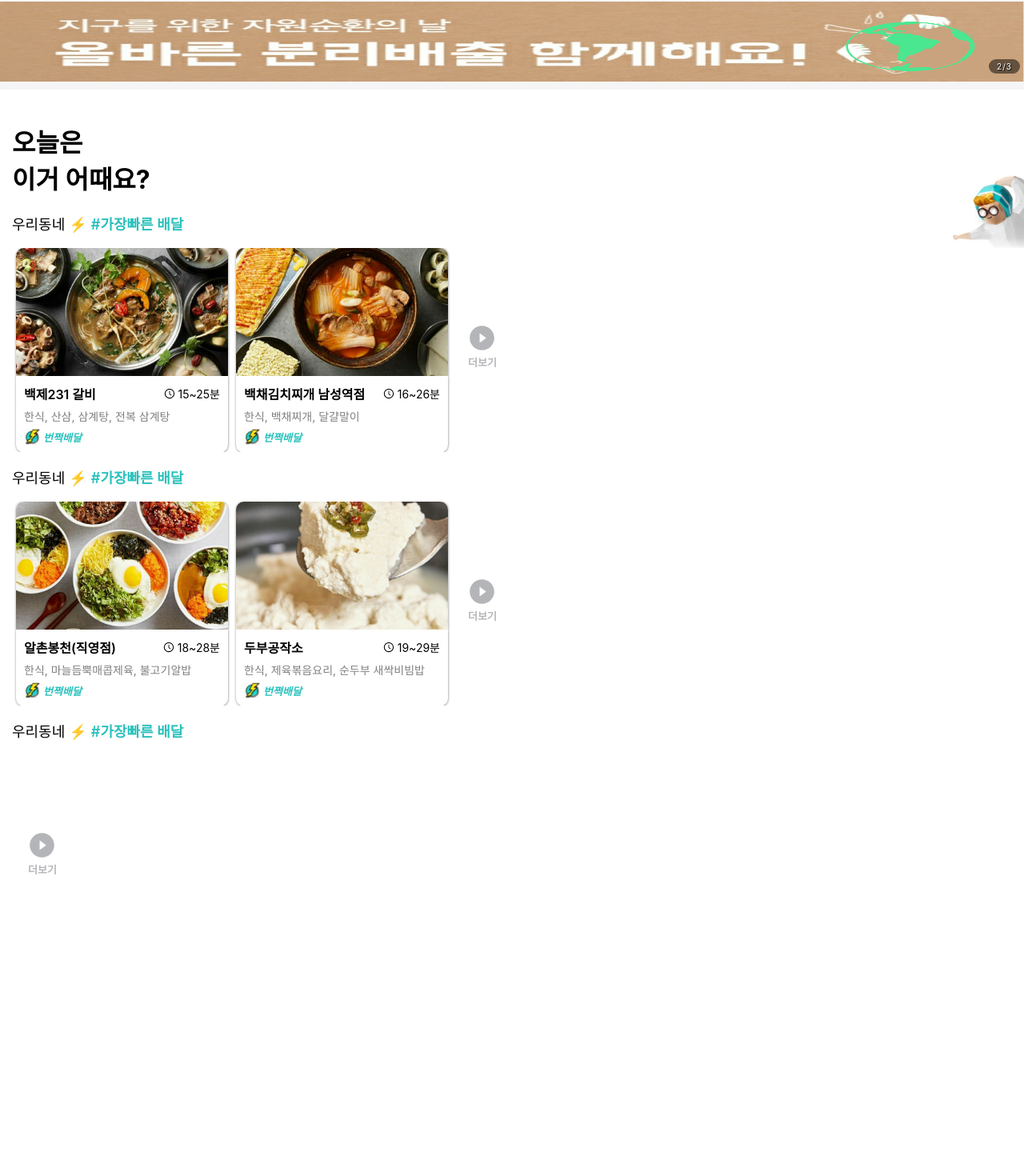
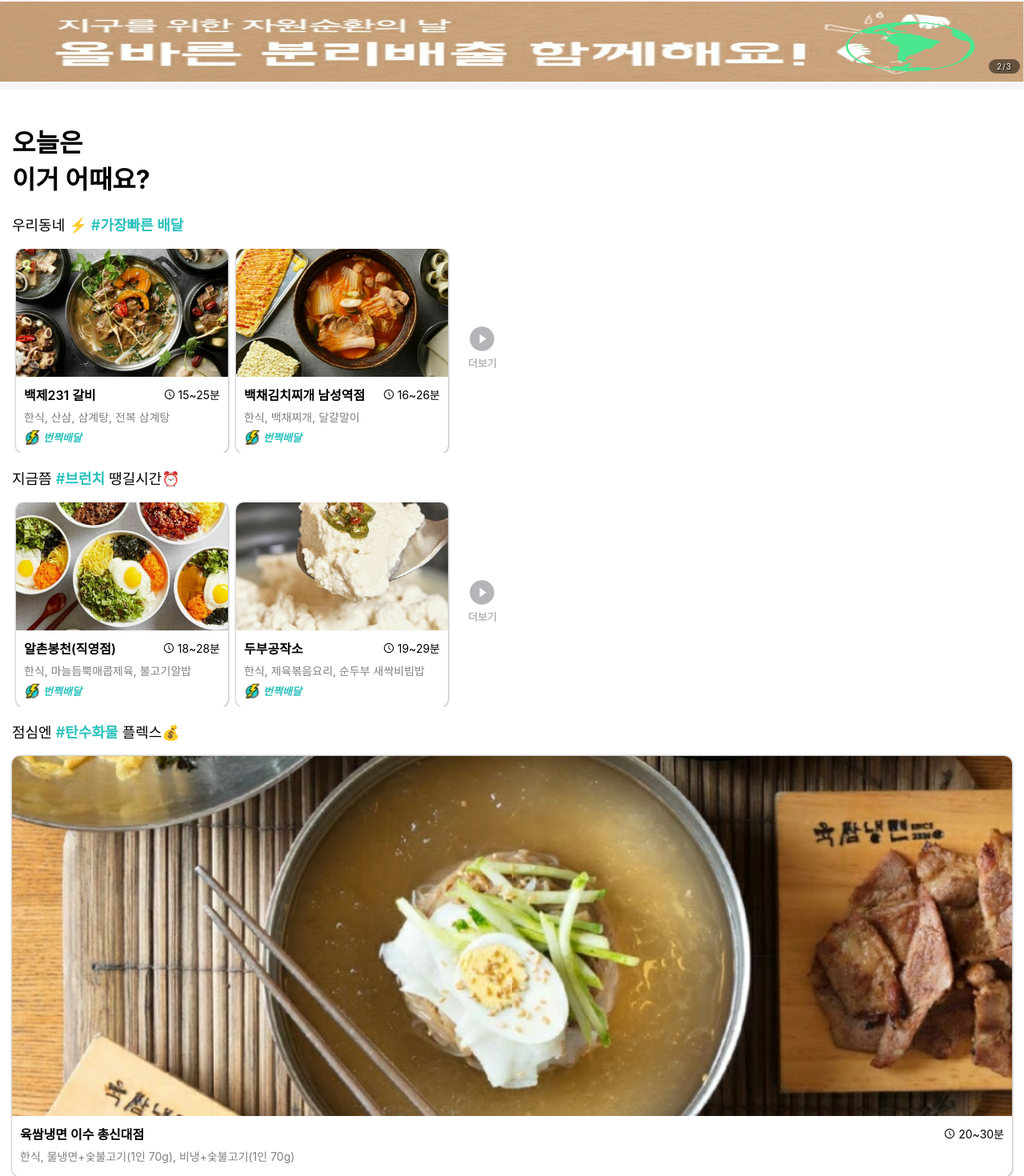
Before and after one commit to dekim1028/Bamin, a React (Create React App) app: page / in a window 1280 px wide. Shown: the part 1033-2503 px from the top of the page at 80% size. Before the commit the page ends 2364 px from the top, so only its background shows below. Built offline with nearby package versions, Linux system fonts and the light colour scheme.

Commit message:
추천 컴포넌트 개발

```diff
--- a/src/Component/BaminMain/BaminRecommend/BaminRecommend.js
+++ b/src/Component/BaminMain/BaminRecommend/BaminRecommend.js
@@ -1,35 +1,35 @@
 import React, { useState } from 'react';
 import BaminRecommendList from './BaminRecommendList';
 
-import delivery from '../../../Style/image/recommend/delivery.png';
 import '../../../Style/css/BaminMain/BaminRecommend/BaminRecommend.scss';
 
 const BaminRecommend = () => {
     const [recommendListInfo,setRecommendListInfo] = useState([
         {
             code:"fastDelivery",
-            displayType:"recommend_flex"
+            displayType:"recommend_flex",
+            text:"우리동네 ⚡️ <span class=\"recommendTag\">#가장빠른 배달</span>"
         },
         {
             code:"HomeFood",
-            displayType:"recommend_flex"
+            displayType:"recommend_flex",
+            text:"지금쯤 <span class=\"recommendTag\">#브런치</span> 땡길시간⏰"
         },
         {
             code:"Carbohydrate",
-            displayType:"recommend_block"
+            displayType:"recommend_block",
+            text:"점심엔 <span class=\"recommendTag\">#탄수화물</span> 플렉스💰"
         },
     ]);
 
     return (
         <div className="BaminRecommend">
             <h1>오늘은<br/>이거 어때요?</h1>
-            <img className="deliveryImg" src={delivery} alt="배달이"/>
             <div className="BaminRecommend_sub">
             {
                 recommendListInfo.map(info=>(
                     <BaminRecommendList recommendListInfo={info} key={info.code}>
-                        <p className="recommendText">
-                            우리동네 ⚡️ <span className="recommendTag">#가장빠른 배달</span>
+                        <p className="recommendText" dangerouslySetInnerHTML={ {__html: info.text} }>
                         </p>
                     </BaminRecommendList>
                 ))
--- a/src/Component/BaminMain/BaminRecommend/BaminRecommendList.js
+++ b/src/Component/BaminMain/BaminRecommend/BaminRecommendList.js
@@ -1,12 +1,17 @@
 import React,{useState} from 'react';
 import BaminRecommendListItem from './BaminRecommendListItem';
 
+import cn from 'classnames';
 import '../../../Style/css/BaminMain/BaminRecommend/BaminRecommendList.scss';
 
 import food_1 from '../../../Style/image/recommend/food_1.jpeg';
 import food_2 from '../../../Style/image/recommend/food_2.jpeg';
 import food_3 from '../../../Style/image/recommend/food_3.jpeg';
 import food_4 from '../../../Style/image/recommend/food_4.jpeg';
+import food_5 from '../../../Style/image/recommend/food_5.jpeg';
+import food_6 from '../../../Style/image/recommend/food_6.jpeg';
+import food_7 from '../../../Style/image/recommend/food_7.jpeg';
+import food_8 from '../../../Style/image/recommend/food_8.jpeg';
 
 import {AiFillPlayCircle} from 'react-icons/ai';
 
@@ -48,22 +53,63 @@
             menu:"한식, 제육볶음요리, 순두부 새싹비빔밥",
             fastDelivery:true
         },
+        {
+            id:5,
+            code:"Carbohydrate",
+            image:food_5,
+            name:"육쌈냉면 이수 총신대점",
+            time:"20~30분",
+            menu:"한식, 물냉면+숯불고기(1인 70g), 비냉+숯불고기(1인 70g)",
+            fastDelivery:false
+        },
+        {
+            id:6,
+            code:"Carbohydrate",
+            image:food_6,
+            name:"미스사이공 낙성대점",
+            time:"19~29분",
+            menu:"아시안, 얼큰(짬뽕) 쌀국수, 소고기 쌀국수",
+            fastDelivery:false
+        },
+        {
+            id:7,
+            code:"Carbohydrate",
+            image:food_7,
+            name:"밀겨울",
+            time:"22~32분",
+            menu:"한식, 칼칼 칼국수, 사골 칼국수",
+            fastDelivery:false
+        },
+        {
+            id:8,
+            code:"Carbohydrate",
+            image:food_8,
+            name:"북촌손만두 서울대입구역점",
+            time:"21~31분",
+            menu:"한식, 북촌피냉면, 북촌칼국수",
+            fastDelivery:true
+        },
     ]);
     return (
         <div className="BaminRecommendList">
             {children}
-            <div className="BaminRecommendList_sub">
+            <div className={cn("BaminRecommendList_sub",recommendListInfo.displayType)}>
                 {
                     items.filter(val=>val.code===recommendListInfo.code).map(item=>(
-                        <BaminRecommendListItem item={item} key={`${item.code}_${item.id}`}>
+                        <BaminRecommendListItem item={item} displayType={recommendListInfo.displayType} key={`${item.code}_${item.id}`}>
                             <img src={item.image} alt=""/>
                         </BaminRecommendListItem>
                     ))
                 }
-                <div className="plusBtn">
-                    <AiFillPlayCircle/>
-                    <div>더보기</div>
-                </div>
+                {
+                    recommendListInfo.displayType==='recommend_flex'?
+                    <div className="plusBtn_flex">
+                        <AiFillPlayCircle/>
+                        <div>더보기</div>
+                    </div>
+                    :
+                    <div className="plusBtn_block">더보기</div>
+                }
             </div>
         </div>
     );
--- a/src/Component/BaminMain/BaminRecommend/BaminRecommendListItem.js
+++ b/src/Component/BaminMain/BaminRecommend/BaminRecommendListItem.js
@@ -1,12 +1,13 @@
 import React from 'react';
 
+import cn from 'classnames';
 import '../../../Style/css/BaminMain/BaminRecommend/BaminRecommendListItem.scss';
 import fastDelivery from '../../../Style/image/recommend/fastDelivery.jpeg';
 import {AiOutlineClockCircle} from 'react-icons/ai';
 
-const BaminRecommendListItem = ({item,children}) => {
+const BaminRecommendListItem = ({item,displayType,children}) => {
     return (
-        <div className="BaminRecommendListItem">
+        <div className={cn("BaminRecommendListItem",displayType)}>
             <div className="recommend_content">
                 {children}
             </div>
--- a/src/Style/css/BaminMain/BaminMainTemplate.scss
+++ b/src/Style/css/BaminMain/BaminMainTemplate.scss
@@ -1,6 +1,6 @@
 .BaminMainTemplate{
     background:#f5f5f5;
     width:100%;
-    min-height: 2000px;
+    min-height: 3500px;
     height: auto;
 }
--- a/src/Style/css/BaminMain/BaminRecommend/BaminRecommend.scss
+++ b/src/Style/css/BaminMain/BaminRecommend/BaminRecommend.scss
@@ -3,14 +3,4 @@
     top: 4.3rem;
     background: white;
     padding: 20px 0px 20px 15px;
-    .deliveryImg{
-        width:100px;
-        position: relative;
-        float: right;
-        top: -50px;
-    }
-    .BaminRecommend_sub{
-        position: relative;
-        top:-112px;
-    }
 }
--- a/src/Style/css/BaminMain/BaminRecommend/BaminRecommendList.scss
+++ b/src/Style/css/BaminMain/BaminRecommend/BaminRecommendList.scss
@@ -1,6 +1,10 @@
 .BaminRecommendList{
     width: 100%;
+
+    &.recommend_flex{
         overflow: hidden;
+    }
+
     .recommendText{
         font-size: 18px;
     }
@@ -10,6 +14,7 @@
     }
 
     .BaminRecommendList_sub{
+        &.recommend_flex{
             height: 255px;
             display: flex;
             overflow-x: scroll;
@@ -17,8 +22,9 @@
             &::-webkit-scrollbar {
                 display: none !important; // 윈도우 크롬 등
             }
+        }
 
-        .plusBtn{
+        .plusBtn_flex{
             margin-top: 75px;
             padding: 20px;
             color: #B4B5B8;
@@ -30,5 +36,20 @@
                 font-size: 35px;
             }
         }
+
+        .plusBtn_block{
+            text-align: center;
+            border: 1px solid #B4B5B8;
+            width: 100px;
+            padding: 6px;
+            border-radius: 15px;
+            font-size: 14px;
+            color: rgb(95, 95, 95);
+            margin: 0 auto;
+        }
+
+        .plusBtn_block:hover{
+            color:#B4B5B8;
         }
     }
+}
--- a/src/Style/css/BaminMain/BaminRecommend/BaminRecommendListItem.scss
+++ b/src/Style/css/BaminMain/BaminRecommend/BaminRecommendListItem.scss
@@ -1,14 +1,11 @@
-.BaminRecommendListItem{
-    margin: 0px 5px;
-    .recommend_content{
-        width: 265px;
-        height: 160px;
+@mixin recommend_content {
     overflow: hidden;
     display: flex;
     justify-content: center;
     align-items: center;
     border-radius: 10px 10px 0px 0px;
     box-shadow: 0.2px 0px 3px grey;
+
     img{
         width: 105%;
         height: 105%;
@@ -20,8 +17,7 @@
     }
 }
 
-    .recommend_footer{
-        width: 265px;
+@mixin recommend_footer {
     background: white;
     border-radius: 0px 0px 10px 10px;
     box-shadow: 0.2px 0.5px 3px grey;
@@ -52,6 +48,36 @@
     }
 }
 
+.BaminRecommendListItem{
+
+    &.recommend_flex{
+        margin: 0px 5px;
+        .recommend_content{
+            width: 265px;
+            height: 160px;
+            @include recommend_content;
+        }
+
+        .recommend_footer{
+            width: 265px;
+            @include recommend_footer;
+        }
+    }
+
+    &.recommend_block{
+        margin: 15px 15px 15px 0;
+        .recommend_content{
+            width: 100%;
+            max-height: 450px;
+            @include recommend_content();
+        }
+
+        .recommend_footer{
+            width: 100%;
+            @include recommend_footer;
+        }
+    }
+
     .fastDelivery{
         display: flex;
         font-size: 13px;
```
Lines whose indentation alone changed are shown as unchanged.
